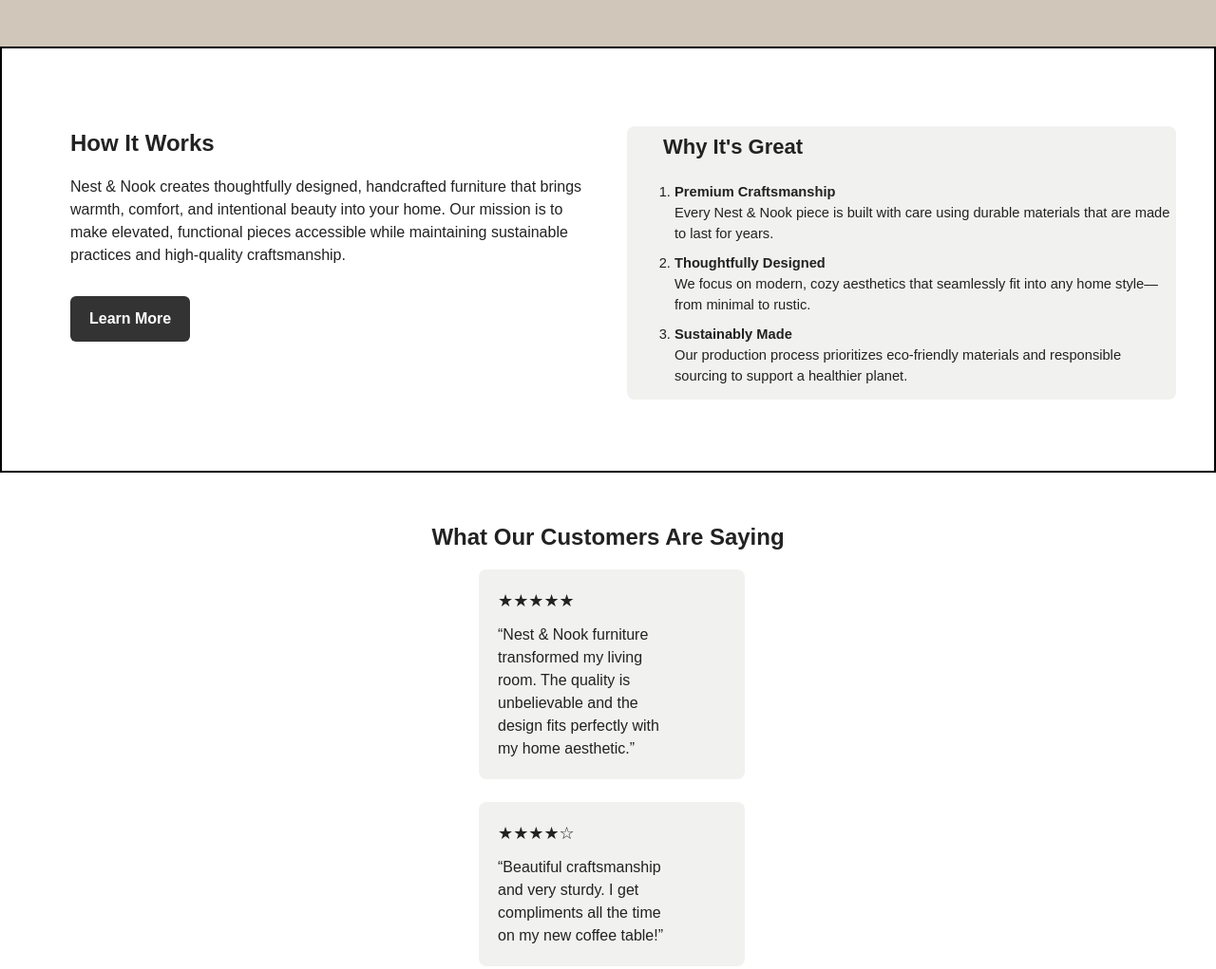
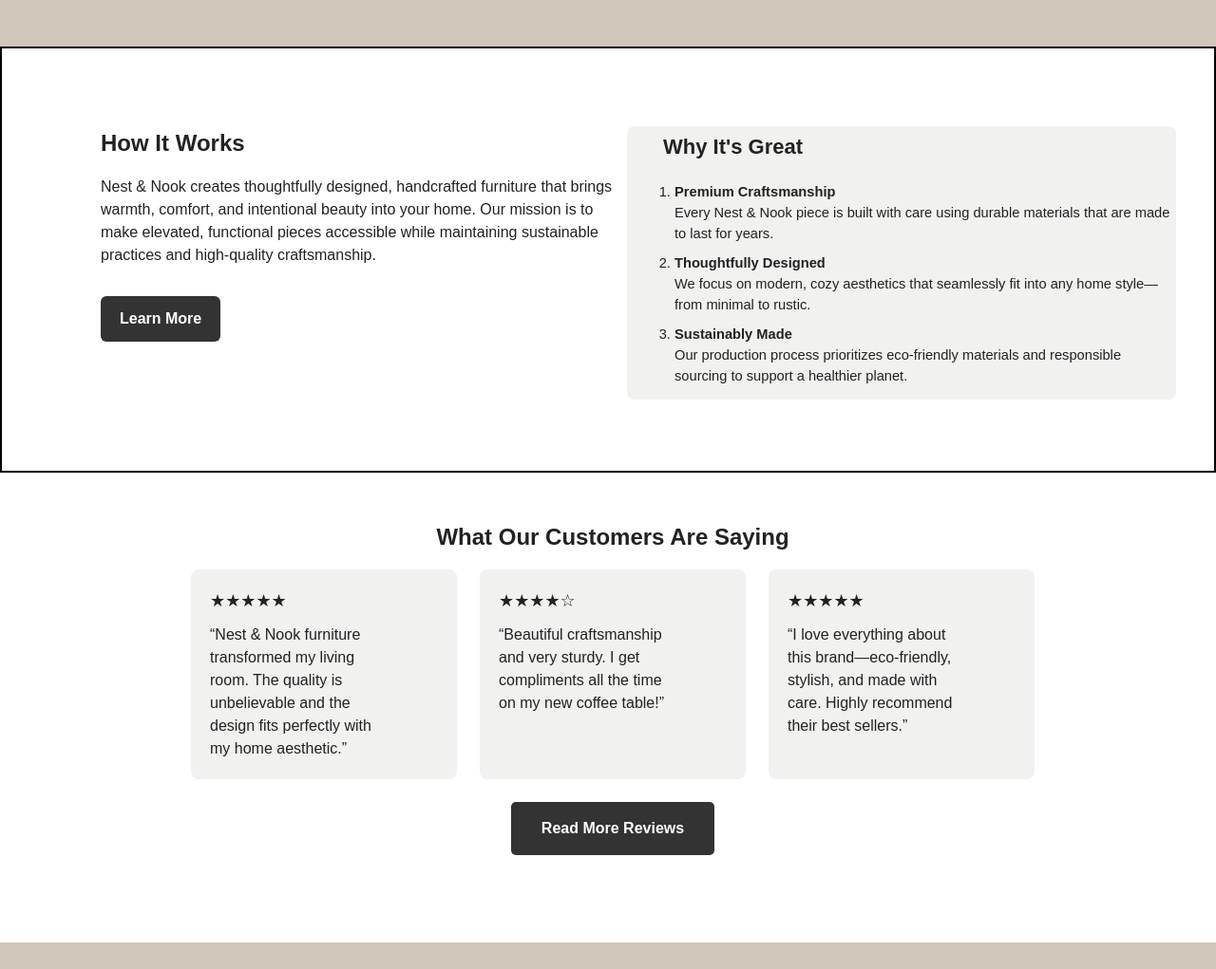
Before and after one commit to omparke1/Furniture-Webpage, a plain HTML site: page index.html in a window 1280 px wide. Shown: the part 1200-2221 px from the top of the page at 95% size. Drawn offline with Linux system fonts and the light colour scheme.

Commit message:
Slight changes

```diff
--- a/styles.css
+++ b/styles.css
@@ -957,16 +957,18 @@
                     display: grid;
                     grid-template-columns: 1fr 1fr; /* two equal columns */
                     gap: 40px;                      /* space between left and right */
-                    max-width: 1500px;
-                    margin: 0 auto;
+                    max-width: 108%;
+                    margin: 0;
                     padding: 50px 40px 75px 40px;
                     border: black solid 2px;
+                    width: 100%;
                   }
 
                   /* HOW IT WORKS - left column */
                   #how-it-works {
                     width: 100%; /* space from left edge */
                     margin-top: 2rem;
+                    margin-left: 2rem;
                   }
 
                   #how-it-works h2 {
@@ -1027,8 +1029,9 @@
                     REVIEWS SECTION
                     ***************************/
                     #reviews {
+                        margin: 0 auto;
                         text-align: center;
-                    padding: 50px 40px 20px 40px;
+                        padding: 50px 40px 20px 50px;
                         margin-bottom: 3rem;
                     }
 
@@ -1038,8 +1041,13 @@
 
                     .reviews-grid {
                         display: flex;
+                        flex-direction: row;
                         justify-content: center;
                         gap: 24px;
+                        width: 100%;
+                        margin: 0 auto;
+
+                        flex-wrap: nowrap;   /* <- keeps them in a single row */
                     }
 
                     .review-box {
@@ -1048,6 +1056,8 @@
                         padding: 20px;
                         border-radius: 8px;
                         text-align: left;
+
+                        flex-shrink: 0;      /* <- prevents shrinking into a column */
                     }
 
                     .review-box .stars {
```
Lines whose indentation alone changed are shown as unchanged.
